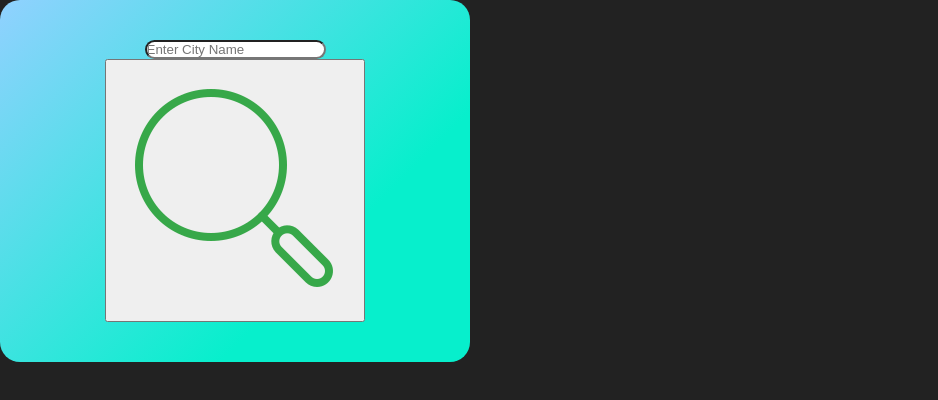
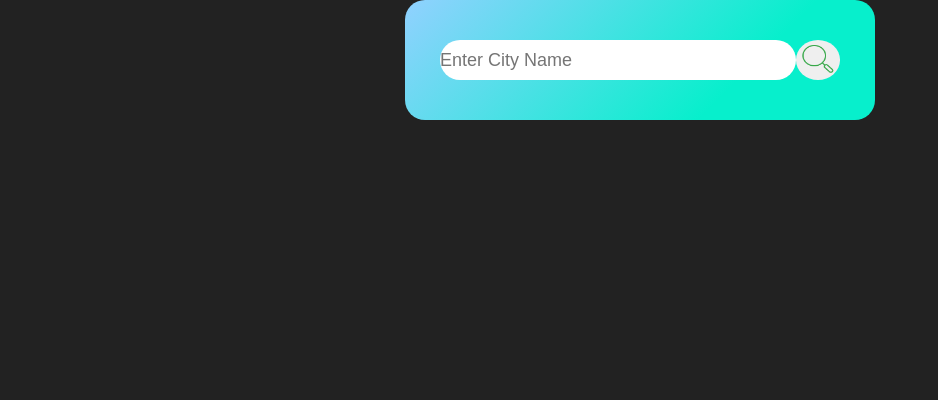
Before and after one commit to RyanHirte/Weather-App, a plain HTML site: page index.html in a window 1280 px wide. Shown: the whole page, without its empty margins (0-938 px from the left). Drawn offline with Linux system fonts and the light colour scheme.

Commit message:
search part styled

```diff
--- a/style.css
+++ b/style.css
@@ -17,8 +17,34 @@ body {
   color: #fff;
   padding: 40px 35px;
   text-align: center;
+  margin: auto;
+}
+
+.search {
+  display: flex;
+  height: 40px;
 }
 
 .search input {
-  border-radius: 50px;
+  width: 100%;
+  border-radius: 20px;
+  font-size: 18px;
+  border: none;
+  margin: 0;
 }
+
+.search button {
+  width: 50px;
+  border-radius: 100%;
+  cursor: pointer;
+  border: none;
+}
+
+.search button:hover {
+  border: 1px solid #222;
+}
+
+.search img {
+  width: 90%;
+  height: 90%;
+}
```
